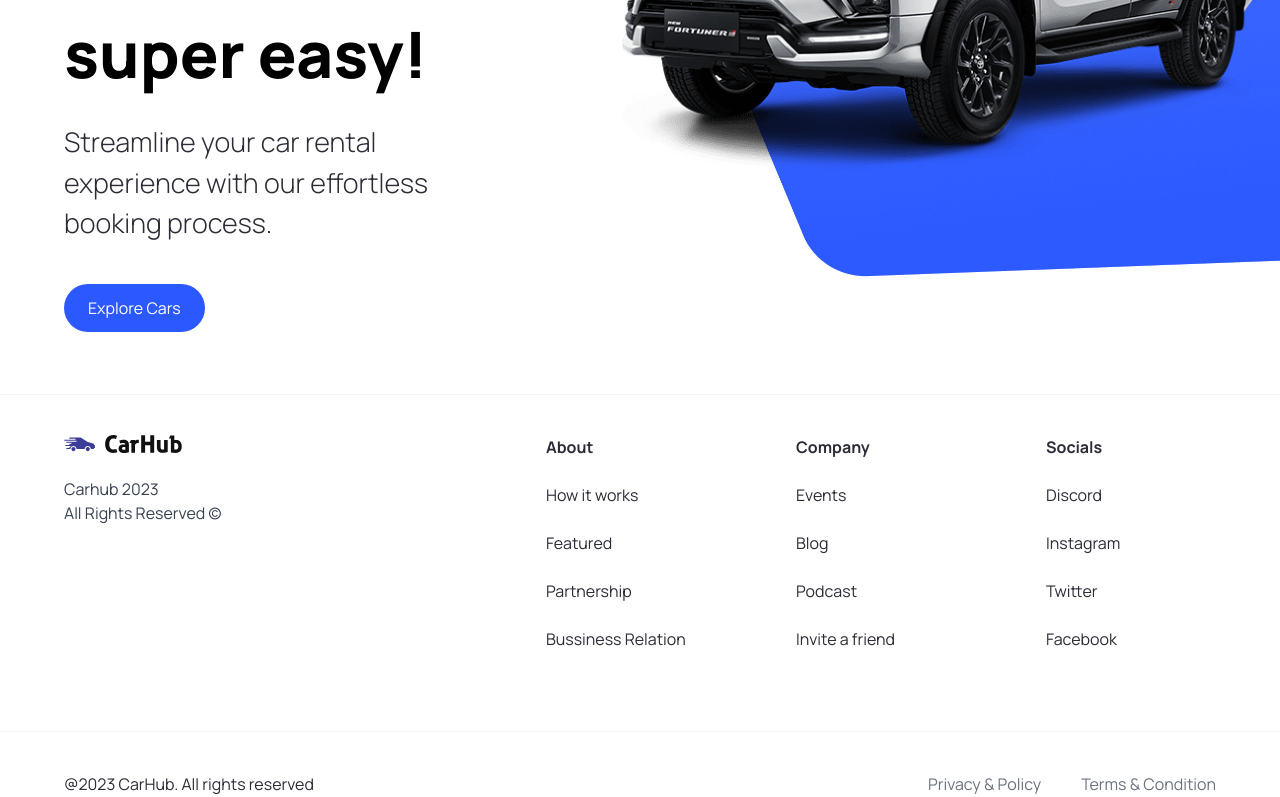
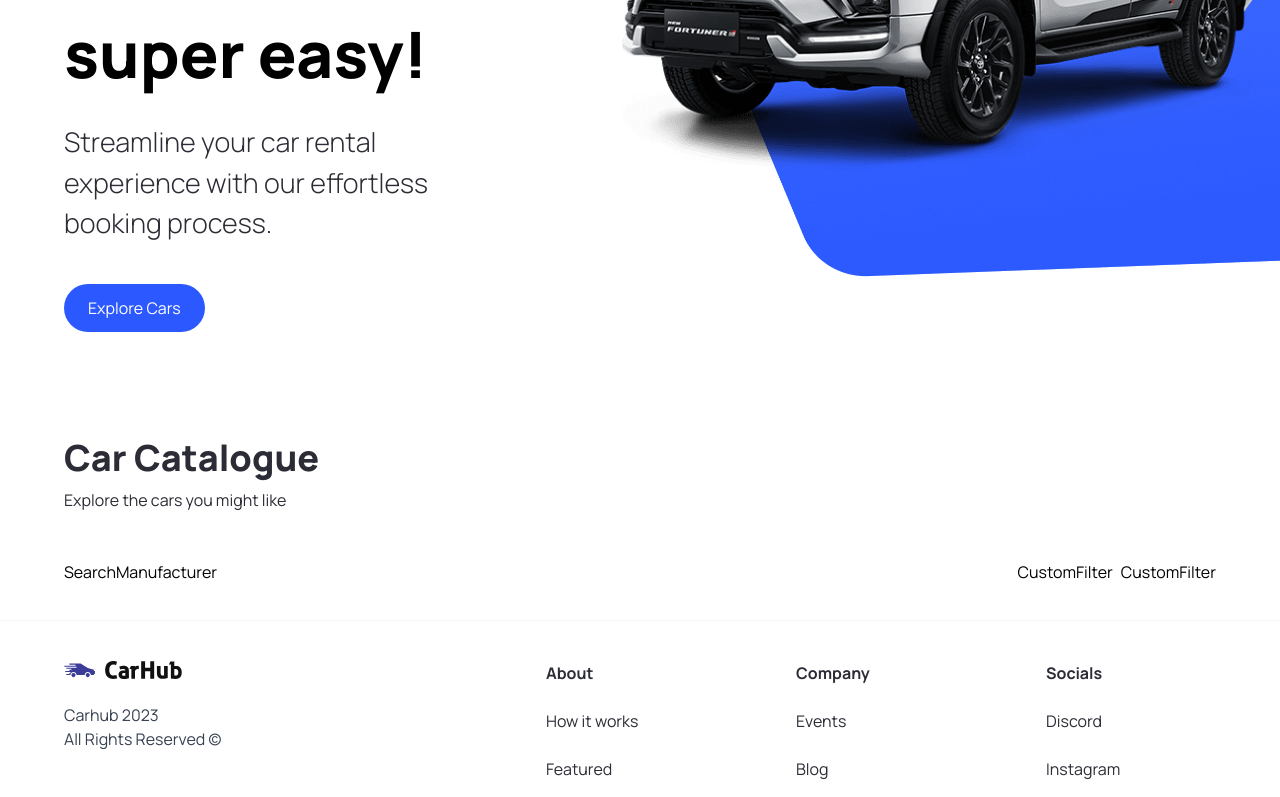
Before and after one commit to vinogradova8/cars_next-js, a Next.js app: page / in a window 1280 px wide. Shown: the part 426-1223 px from the top of the page. Built offline with nearby package versions, Linux system fonts and the light colour scheme.

Commit message:
started discover section

```diff
--- a/app/page.tsx
+++ b/app/page.tsx
@@ -1,14 +1,27 @@
 import { Hero } from '@/components';
+import { CustomFilter } from '@/components';
+import { SearchBar } from '@/components';
 
 export default function Home() {
-	return (
+  return (
     <main className='overflow-hidden'>
       <Hero />
+
+      <div className='mt-12 padding-x padding-y max-width' id='discover'>
+        <div className='home__text-container'>
+          <h1 className='text-4xl font-extrabold'>Car Catalogue</h1>
+          <p>Explore the cars you might like</p>
+        </div>
+
+        <div className='home__filters'>
+          <SearchBar />
+
+          <div className='home__filter-container'>
+            <CustomFilter />
+            <CustomFilter />
+          </div>
+        </div>
+      </div>
     </main>
-    // <div className='grid grid-rows-[20px_1fr_20px] items-center justify-items-center min-h-screen p-8 pb-20 gap-16 sm:p-20 font-[family-name:var(--font-geist-sans)]'>
-    //   <main className='overflow-hidden'>
-    //     <Hero />
-    //   </main>
-    // </div>
   );
 }
--- /dev/null
+++ b/components/CustomFilter.tsx
@@ -0,0 +1,9 @@
+import React from 'react'
+
+const CustomFilter = () => {
+	return (
+		<div>CustomFilter</div>
+	)
+}
+
+export default CustomFilter
--- /dev/null
+++ b/components/SearchBar.tsx
@@ -0,0 +1,22 @@
+'use client';
+
+import React, { useState } from 'react';
+import { SearchManufacturer } from './';
+
+const SearchBar = () => {
+	const [manufacturer, setManufacturer] = useState('');
+  const handleSearch = () => {};
+
+  return (
+    <form className='searchbar' onSubmit={handleSearch}>
+      <div className='searchbar__item'>
+        <SearchManufacturer
+          manufacturer={manufacturer}
+          setManufacturer={setManufacturer}
+        />
+      </div>
+    </form>
+  );
+};
+
+export default SearchBar;
--- /dev/null
+++ b/components/SearchManufacturer.tsx
@@ -0,0 +1,11 @@
+import { SearchManufacturerProps } from '@/types';
+import React from 'react';
+
+const SearchManufacturer = ({
+  manufacturer,
+  setManufacturer,
+}: SearchManufacturerProps) => {
+  return <div>SearchManufacturer</div>;
+};
+
+export default SearchManufacturer;
--- a/components/index.ts
+++ b/components/index.ts
@@ -1,6 +1,17 @@
-import Hero from "./Hero";
+import Hero from './Hero';
 import CustomButton from './CustomButton';
 import Navbar from './Navbar';
 import Footer from './Footer';
+import SearchBar from './SearchBar';
+import CustomFilter from './CustomFilter';
+import SearchManufacturer from './SearchManufacturer';
 
-export { Hero, CustomButton, Navbar, Footer };
+export {
+  Hero,
+  CustomButton,
+  Navbar,
+  Footer,
+  SearchBar,
+  CustomFilter,
+  SearchManufacturer,
+};
```
Also changed, not shown: types/index.ts (+7 -2 lines).
